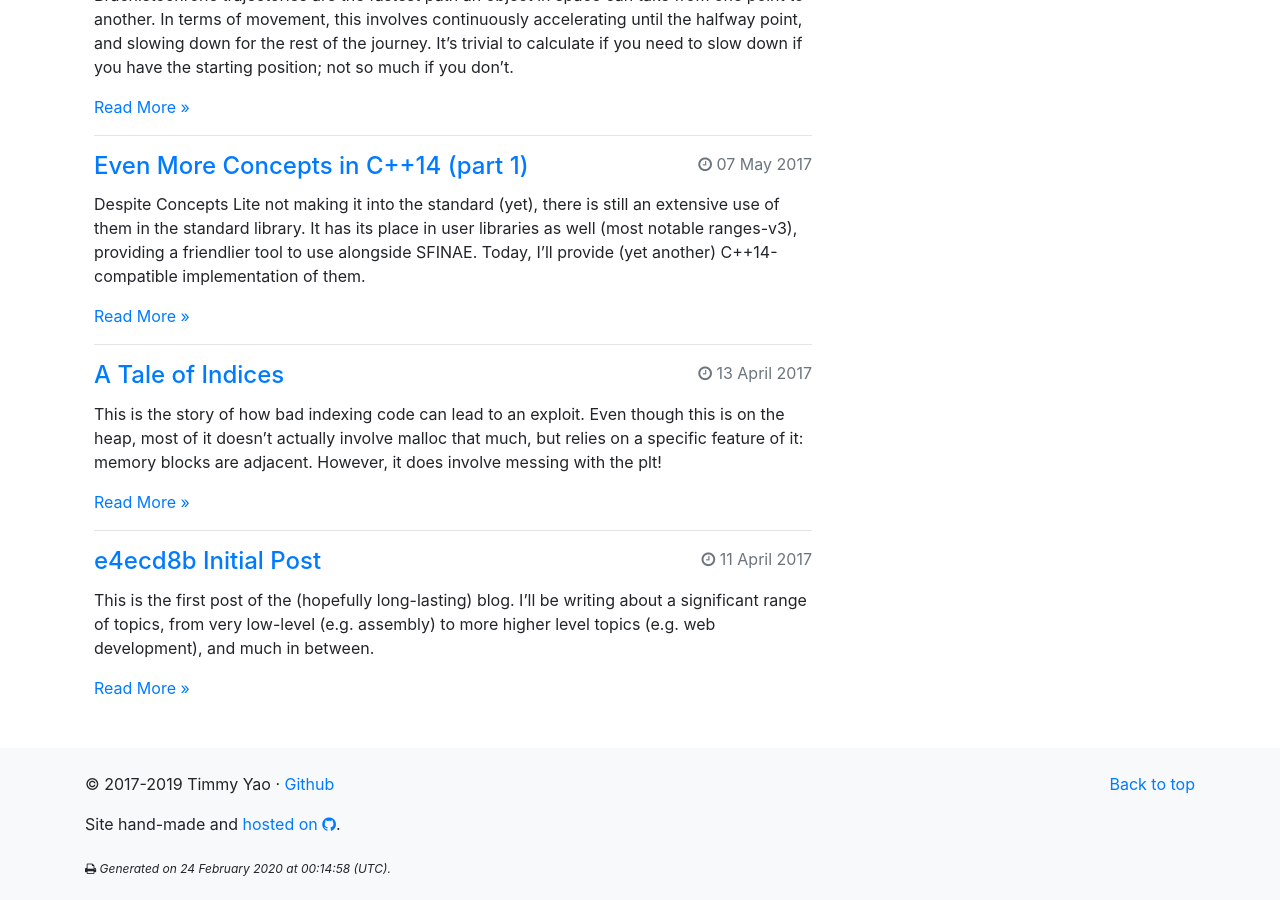
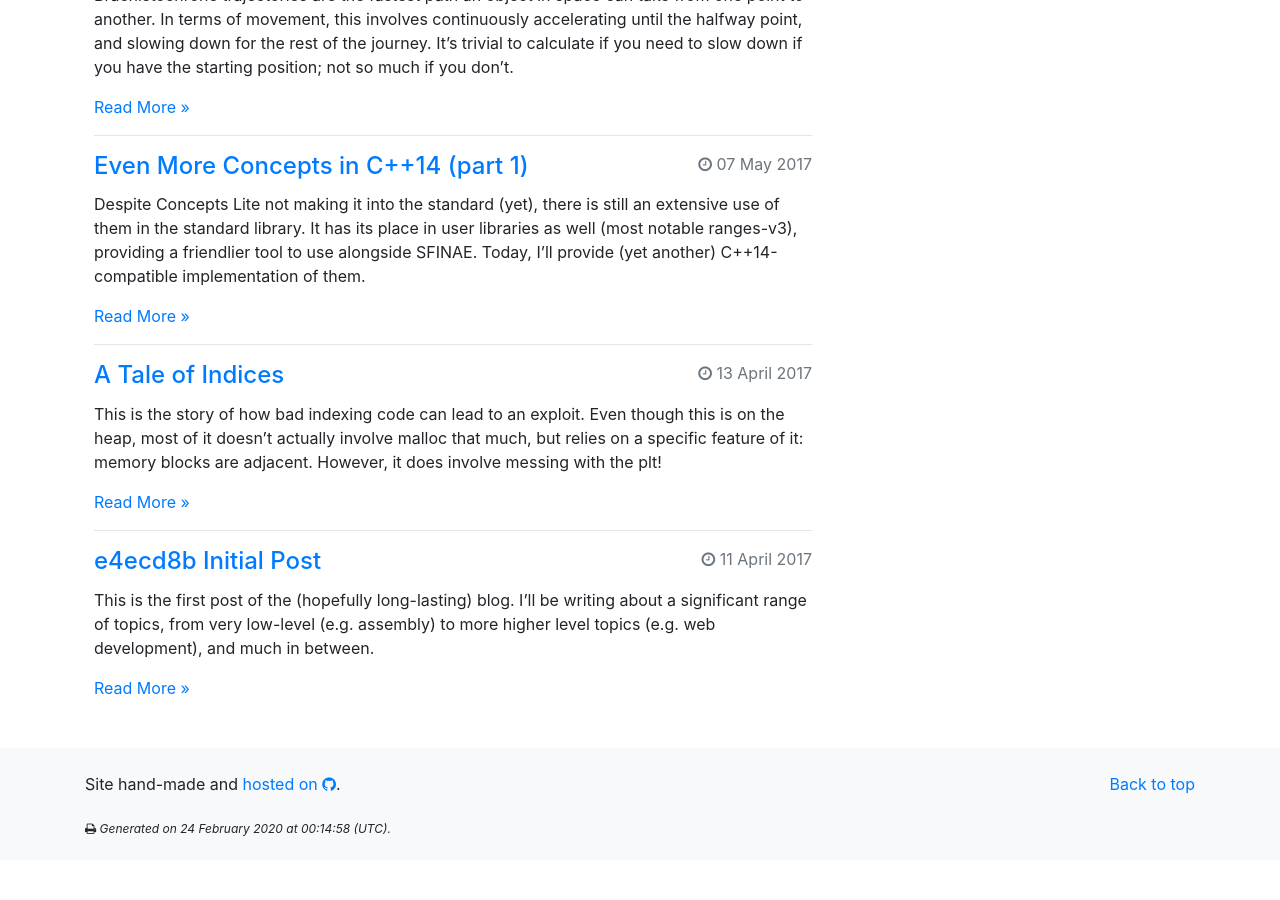
Before and after one commit to ralismark/ralismark.github.io, a Jekyll site: the page built from index.html, in a window 1280 px wide and 900 px high, scrolled down 3275 px. Built offline with Jekyll 4.4.1, drawn with Linux system fonts in a browser that asks for light colours; after the commit the page ends 4135 px from its top, so only the background shows below that.

Commit message:
Remove my name

```diff
--- a/_includes/footer.html
+++ b/_includes/footer.html
@@ -1,10 +1,6 @@
 <div id="footer-wrapper" class="bg-light">
 	<footer class="site-footer container py-4">
 		<a class="float-right" href="#">Back to top</a>
-
-		<p>
-		&copy; 2017-2019 Timmy Yao &middot; <a href="https://github.com/ralismark">Github<a/>
-    	</p>
 
 		<p>
 			Site hand-made and <a href="https://github.com/ralismark/ralismark.github.io">hosted on <i class="fa fa-github"></i></a>.
```
